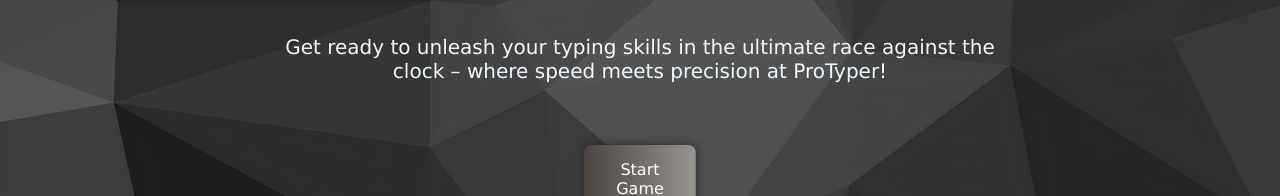
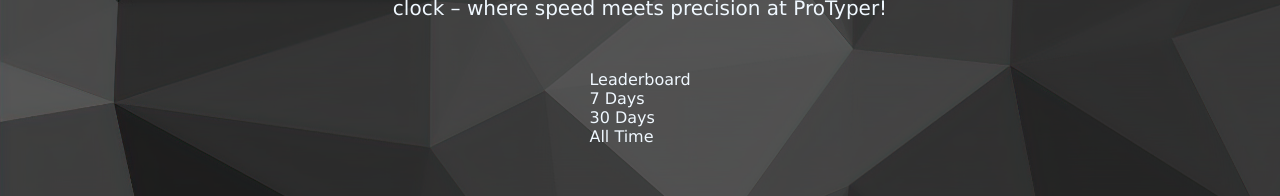
Before and after one commit to Ajan0211/ProTyper, a React (Vite) app in the folder pro-typer/: page / in a window 1280 px wide. Shown: the part 339-535 px from the top of the page. Built offline with nearby package versions, Linux system fonts and the light colour scheme; no server answers.

Commit message:
Added basic code to make leaderboard section

```diff
--- a/pro-typer/src/Home.jsx
+++ b/pro-typer/src/Home.jsx
@@ -23,6 +23,14 @@ function Home() {
             Get ready to unleash your typing skills in the ultimate race against
             the clock – where speed meets precision at ProTyper!
           </div>
+          <div className="leaderboard-container">
+            <div className="leaderboard-title">Leaderboard</div>
+            <div className="duration">
+              <div className="time">7 Days</div>
+              <div className="time">30 Days</div>
+              <div className="time">All Time</div>
+            </div>
+          </div>
           <div className="button">
             <a onClick={() => navigate("/Game")}>Start Game</a>
           </div>
```
